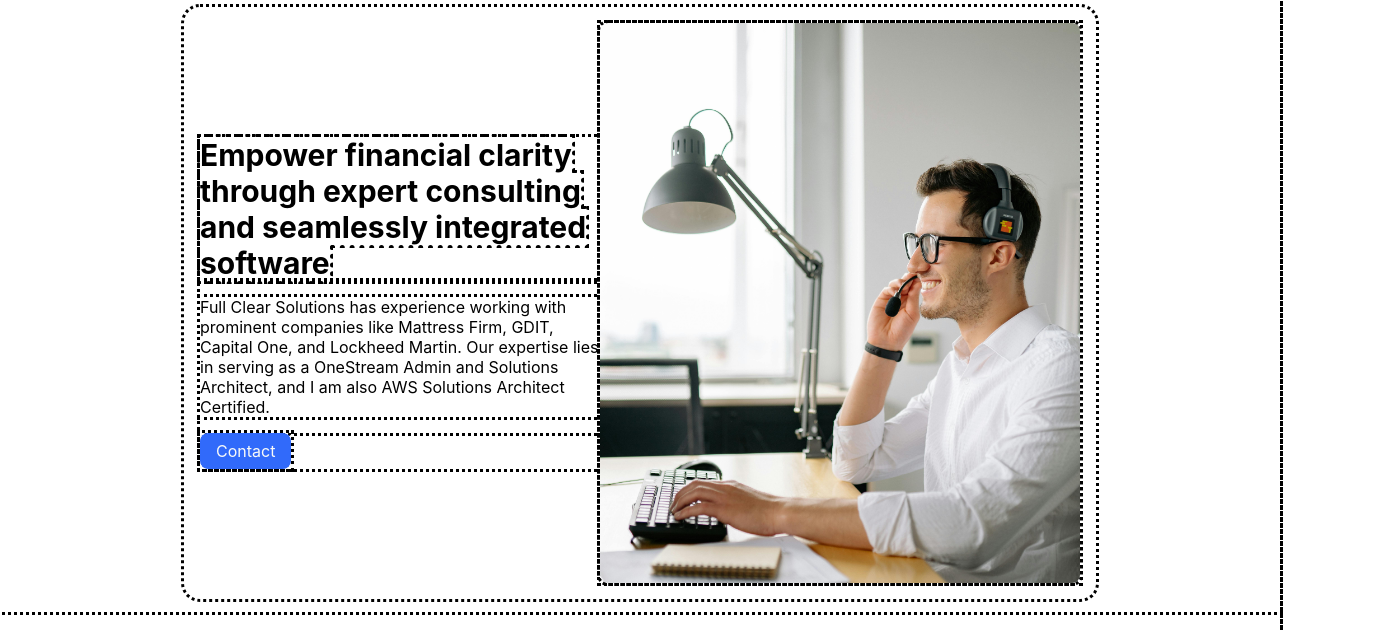
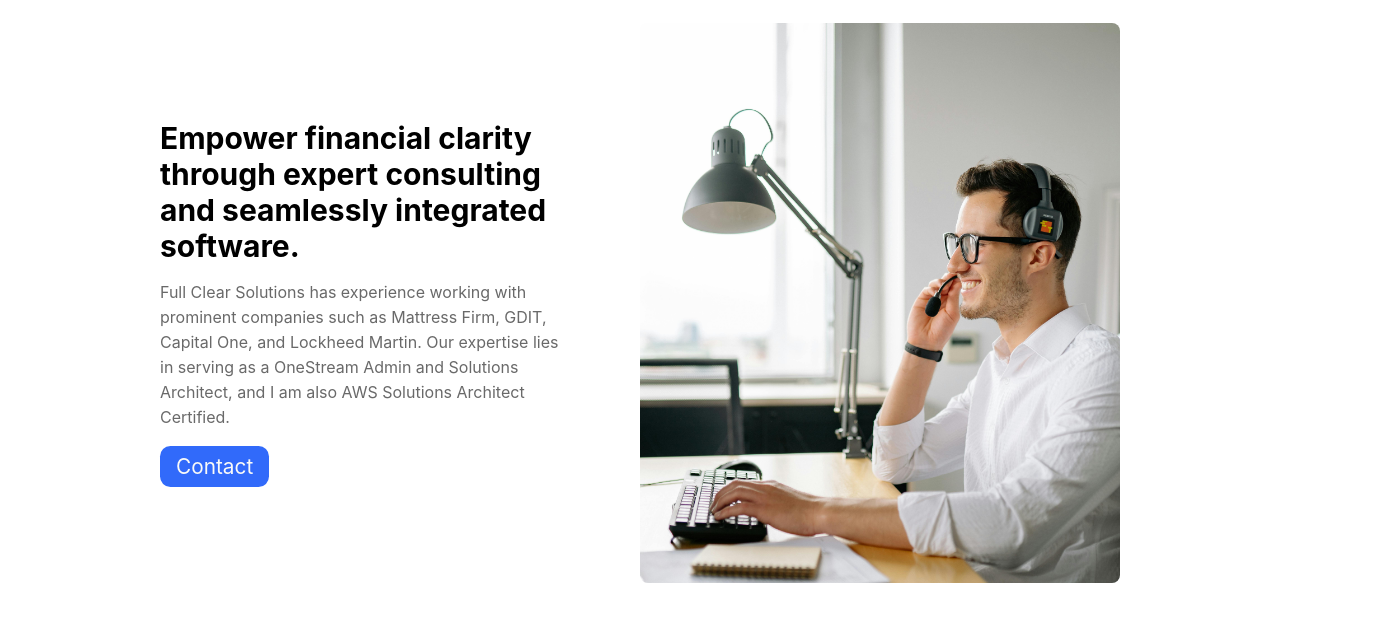
Before and after one commit to Kiddeke/full-clear-solutions-website, a website: page index.html in a window 1280 px wide. Shown: the part 127-757 px from the top of the page, 1396 px wide, since content can reach past the window. Drawn offline with Linux system fonts and the light colour scheme.

Commit message:
Update content section styling

```diff
--- a/index.html
+++ b/index.html
@@ -98,11 +98,11 @@
     <div class="overview">
       <div class="overview-content">
         <div class="overview-content-header">
-          <strong>Empower financial clarity through expert consulting and seamlessly integrated software</strong>
+          <strong>Empower financial clarity through expert consulting and seamlessly integrated software.</strong>
         </div>
         <div class="overview-content-tagline">
           <p>
-            Full Clear Solutions has experience working with prominent companies like Mattress Firm, GDIT, Capital One,
+            Full Clear Solutions has experience working with prominent companies such as Mattress Firm, GDIT, Capital One,
             and Lockheed Martin. Our expertise lies in serving as a OneStream Admin and Solutions Architect, and I am
             also AWS Solutions Architect Certified.
           </p>
--- a/style.css
+++ b/style.css
@@ -1,6 +1,6 @@
 /* Base styles */
 * {
-  outline: dotted;
+  outline: ;
     font-family: 'Inter';
 
 }
@@ -170,7 +170,8 @@ a {
 .signuptop {
   text-decoration: none;
   color: #000000;
-  font-size: 1rem;
+  font-size: 1.3rem;
+
 }
 
 /* content section */
@@ -245,12 +246,18 @@ form {
   flex-wrap: wrap;
   justify-content: center;
   align-items: center;
+  line-height: 25px;
+  color:#696969;
 }
 
 .overview-content-signup {
   display: flex;
   justify-content: center;
   align-self: flex-start ;
+}
+
+.overview-content-image {
+  padding-left: 80px;
 }
 .merits {
   list-style: circle;
```
